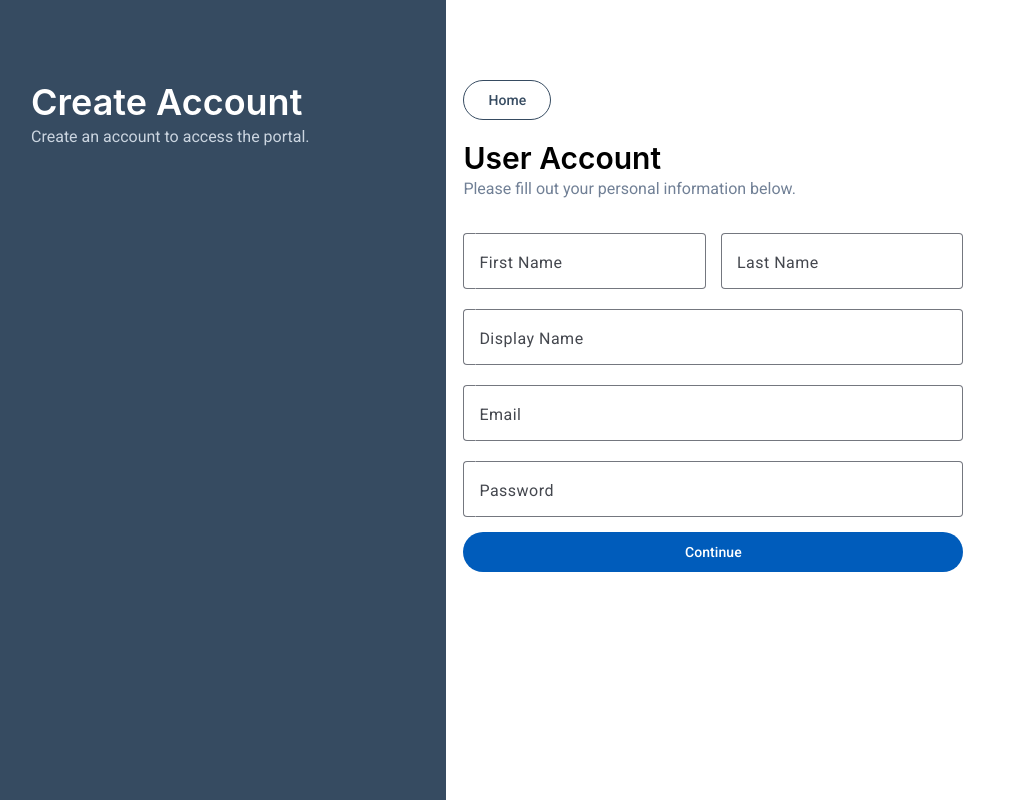
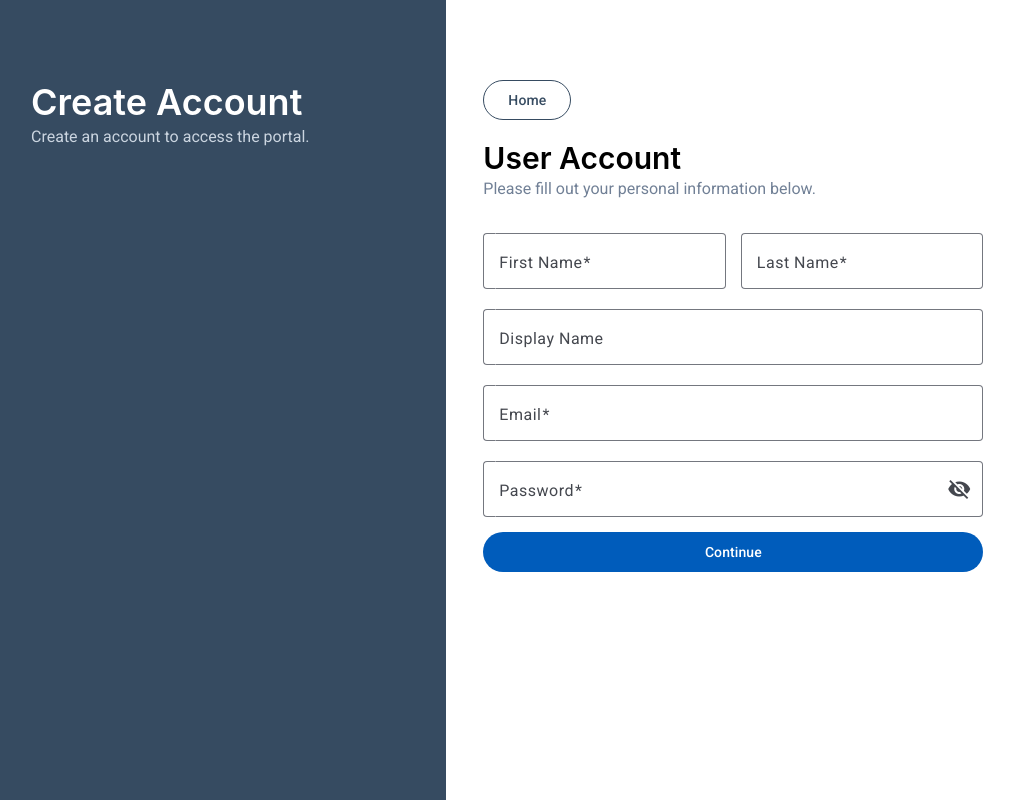
Before and after one commit to Mavericks5252/WAT-Home, an Angular app: page /create-account in a window 1280 px wide. Shown: the whole page, without its empty margins (33-1047 px from the left). Built offline with nearby package versions, Linux system fonts and the light colour scheme.

Commit message:
input validation

```diff
--- a/src/app/account/create-account/create-account.component.html
+++ b/src/app/account/create-account/create-account.component.html
@@ -12,29 +12,56 @@
                 <h2></h2>
                 <h2 class="userAccountTitle">User Account</h2>
                 <p class="userAccountSubtext">Please fill out your personal information below.</p>
-                <form style="margin-top: 30px;">
+                <form style="margin-top: 30px;" [formGroup]="myForm">
                     <div>
                     <mat-form-field appearance="outline" class="form halfSizeForm">
                             <mat-label>First Name</mat-label>
-                            <input matInput >
+                            <input matInput formControlName="firstName" (blur)="updateErrorMessage()">
+                            @if (this.myForm.controls['firstName'].invalid){
+                                <mat-error>{{errorMessageFirstName()}}</mat-error>
+                            }
                     </mat-form-field>
                     <mat-form-field appearance="outline" class="form halfSizeForm">
                             <mat-label>Last Name</mat-label>
-                            <input matInput >
+                            <input matInput formControlName="lastName" (blur)="updateErrorMessage()">
+                            @if (this.myForm.controls['lastName'].invalid){
+                                <mat-error>{{errorMessageLastName()}}</mat-error>
+                            }
                     </mat-form-field>
                     </div>
+                    <div>
                     <mat-form-field appearance="outline" class="form fullSizeForm">
                             <mat-label>Display Name</mat-label>
-                            <input matInput >
+                            <input matInput formControlName="displayName">
                     </mat-form-field>
+                    </div>
+                    <div>
                     <mat-form-field appearance="outline" class="form fullSizeForm">
                             <mat-label>Email</mat-label>
-                            <input matInput >
+                            <input matInput formControlName="email" (blur)="updateErrorMessage()">
+                            @if (this.myForm.controls['email'].invalid){
+                                <mat-error>{{errorMessageEmail()}}</mat-error>
+                            }
                     </mat-form-field>
+                    </div>
+                    <div>
                     <mat-form-field appearance="outline" class="form fullSizeForm">
                             <mat-label>Password</mat-label>
-                            <input matInput >
+                            <input matInput formControlName="password" (blur)="updateErrorMessage()" [type]="hide() ? 'password' : 'text'" >
+                            <button
+                                mat-icon-button
+                                matSuffix
+                                (click)="clickEvent($event)"
+                                [attr.aria-label]="'Hide password'"
+                                [attr.aria-pressed]="hide()"
+                            >
+                                <mat-icon>{{hide() ? 'visibility_off' : 'visibility'}}</mat-icon>
+                            </button>
+                            @if (this.myForm.controls['password'].invalid){
+                                <mat-error>{{errorMessagePassword()}}</mat-error>
+                            }
                     </mat-form-field>
+                    </div>
                 </form>
                 <button mat-flat-button class="fullSizeForm" (click)="createAccount()">Continue</button>
             </mat-card-content>
--- a/src/app/account/create-account/create-account.component.ts
+++ b/src/app/account/create-account/create-account.component.ts
@@ -1,4 +1,4 @@
-import { Component } from '@angular/core';
+import { Component, signal } from '@angular/core';
 import {MatSidenavModule} from '@angular/material/sidenav';
 import {MatGridListModule} from '@angular/material/grid-list';
 import { MatButtonModule } from '@angular/material/button';
@@ -6,19 +6,91 @@ import {Router, RouterLink } from '@angular/router';
 import {MatCardModule} from '@angular/material/card';
 import { MatFormFieldModule } from '@angular/material/form-field';
 import { MatInputModule } from '@angular/material/input';
+import {FormControl, FormsModule, ReactiveFormsModule, Validators} from '@angular/forms';
+import { FormBuilder, FormGroup} from '@angular/forms';
+import { emailValidator } from '../../utilities/validation/email';
+import { passwordValidator } from '../../utilities/validation/password';
+import { __addDisposableResource } from 'tslib';
+import { MatIconModule } from '@angular/material/icon';
 
 @Component({
   selector: 'app-create-account',
   standalone: true,
-  imports: [MatSidenavModule, MatGridListModule, MatButtonModule, RouterLink, MatCardModule, MatFormFieldModule, MatInputModule],
+  imports: [MatSidenavModule, MatGridListModule, MatButtonModule, RouterLink, MatCardModule, MatFormFieldModule, MatInputModule, FormsModule, ReactiveFormsModule, MatIconModule],
   templateUrl: './create-account.component.html',
   styleUrl: './create-account.component.css'
 })
 export class CreateAccountComponent {
-  constructor(private router:Router) { }
+  myForm: FormGroup;
+
+  //handles the error message outputs that the user sees
+  errorMessageEmail = signal('');
+  errorMessagePassword = signal('');
+  errorMessageFirstName = signal('');
+  errorMessageLastName = signal('');
+
+  hide = signal(true);
+
+  clickEvent(event: MouseEvent) {
+    this.hide.set(!this.hide());
+    event.stopPropagation();
+  }
+
+
+
+  //inializes the form
+  constructor(private fb: FormBuilder) {
+    this.myForm = this.fb.group({
+      firstName:['',[Validators.required]],
+      lastName:['',[Validators.required]],
+      displayName:[''],
+      email: ['', [Validators.required, emailValidator()]],
+      password:['', [Validators.required, passwordValidator()]]
+
+    });
+  }
+
+  //method to update the error messages for all variables in the form.
+  updateErrorMessage(){
+    //email errors
+    if (this.myForm.controls['email'].hasError('required')) {
+      this.errorMessageEmail.set('You must enter a value');
+    } else if (this.myForm.controls['email'].hasError('invalidEmail')) {
+      this.errorMessageEmail.set('Not a valid email');
+    } else {
+      this.errorMessageEmail.set('');
+    }
+    //password errors
+    if (this.myForm.controls['password'].hasError('required')) {
+      this.errorMessagePassword.set('You must enter a value');
+    } else if (this.myForm.controls['password'].hasError('invalidPassword')) {
+      this.errorMessagePassword.set('Not a valid Password');
+    } else {
+      this.errorMessagePassword.set('');
+    }
+
+    //firstName errors
+    if(this.myForm.controls['firstName'].hasError('required')){
+      this.errorMessageFirstName.set('Enter a First Name');
+    }else{
+      this.errorMessageFirstName.set('');
+    }
+
+    //lastName errors
+    if(this.myForm.controls['lastName'].hasError('required')){
+      this.errorMessageLastName.set('Enter a Last Name');
+    }else{
+      this.errorMessageLastName.set('');
+    }
+  }
+
+  //constructor(private router:Router) { }
   createAccount(){
-
+    if (this.myForm.value['displayName'] == ''){
+      this.myForm.value['displayName'] = this.myForm.value['firstName'].toString().charAt(0).toLowerCase() + this.myForm.value['lastName'].toString().toLowerCase();
+    }
     //create Account
-    this.router.navigate(['']);
+    console.log(this.myForm.value)
+    //this.router.navigate(['']);
   }
 }
--- /dev/null
+++ b/src/app/utilities/validation/email.ts
@@ -0,0 +1,12 @@
+import { AbstractControl, ValidatorFn } from '@angular/forms';
+
+
+export function emailValidator(): ValidatorFn {
+  return (control: AbstractControl): { [key: string]: any } | null => {
+    const emailRegex = /^[a-zA-Z0-9._-]+@[a-zA-Z0-9.-]+\.[a-zA-Z]{2,6}$/;
+    if (!emailRegex.test(control.value)) {
+      return { 'invalidEmail': true };
+    }
+    return null;
+  };
+}
--- /dev/null
+++ b/src/app/utilities/validation/password.ts
@@ -0,0 +1,12 @@
+import { AbstractControl, ValidatorFn } from '@angular/forms';
+
+
+export function passwordValidator(): ValidatorFn {
+  return (control: AbstractControl): { [key: string]: any } | null => {
+    const passwordRegex = /^(?=[^A-Z]*[A-Z])(?=[^a-z]*[a-z])(?=\D*\d).{8,}$/;
+    if (!passwordRegex.test(control.value)) {
+      return { 'invalidPassword': true };
+    }
+    return null;
+  };
+}
```
